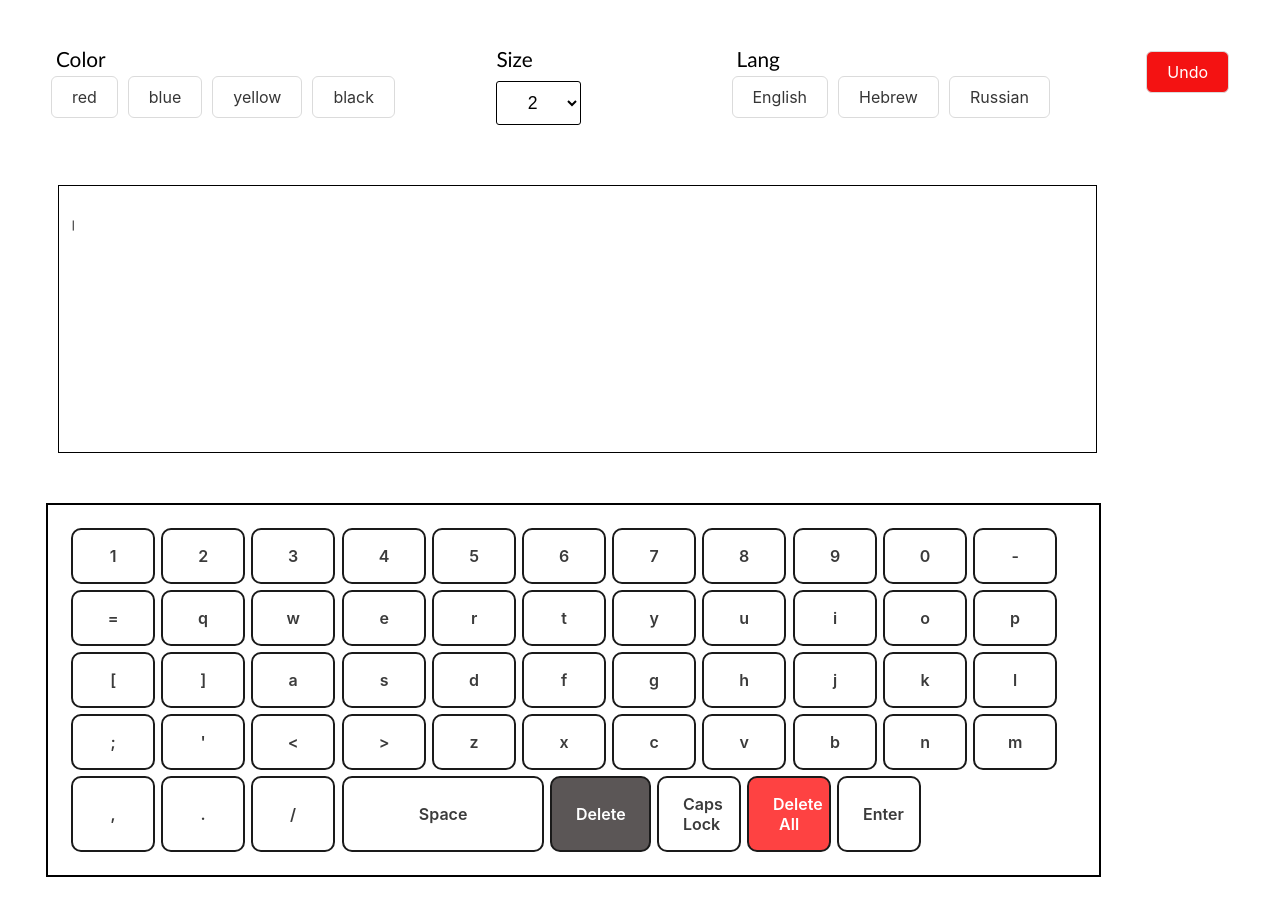
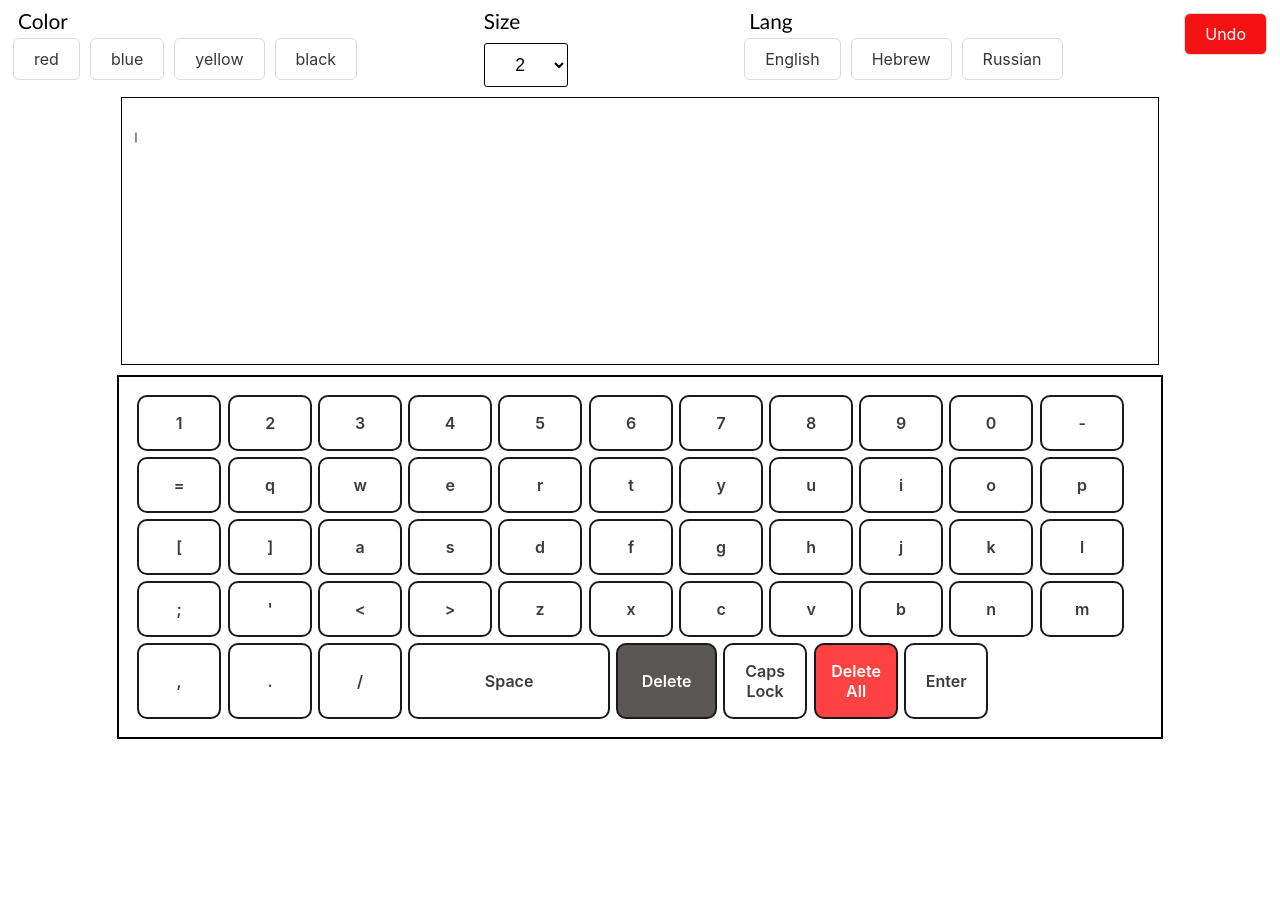
Before and after one commit to YoadRX/keyboard, a React (Vite) app: page / in a window 1280 px wide. Shown: the top 916 px of the page. After the commit the page ends 800 px from the top, so only its background shows below. Built offline with nearby package versions, Linux system fonts and the light colour scheme.

Commit message:
final keyboard styling

```diff
--- a/src/App.css
+++ b/src/App.css
@@ -1,9 +1,9 @@
 #keyboard {
   display: flex;
   flex-wrap: wrap;
-  margin: auto;
+  margin: 10px auto auto auto;
   border: 2px solid black;
-  padding: 20px;
+  padding: 15px;
   width: 80%;
 }
 
@@ -31,9 +31,7 @@ body {
   justify-content: space-around;
 }
 
-#keyboard, #textContainer, #bar {
-  margin: 3%;
-}
+
 
 
 #textContainer {
@@ -43,7 +41,6 @@ body {
   margin: auto;
   white-space: pre-line;
   padding: 1vw;
-  margin: 50px;
   font-family: 'Montserrat', sans-serif;
   font-family: 'Roboto Condensed', sans-serif;
   font-size: 2rem;
@@ -69,17 +66,15 @@ body {
   font-family: Roobert,-apple-system,BlinkMacSystemFont,"Segoe UI",Helvetica,Arial,sans-serif,"Apple Color Emoji","Segoe UI Emoji","Segoe UI Symbol";
   font-size: 16px;
   font-weight: 600;
-  line-height: normal;
   min-height: 10px;
   min-width: 0;
-  padding: 16px 24px;
+  padding: 16px 10px;
   text-align: center;
   text-decoration: none;
   transition: all 300ms cubic-bezier(.23, 1, 0.32, 1);
   user-select: none;
   -webkit-user-select: none;
   touch-action: manipulation;
-  width: 100%;
   will-change: transform;
 }
 
```
